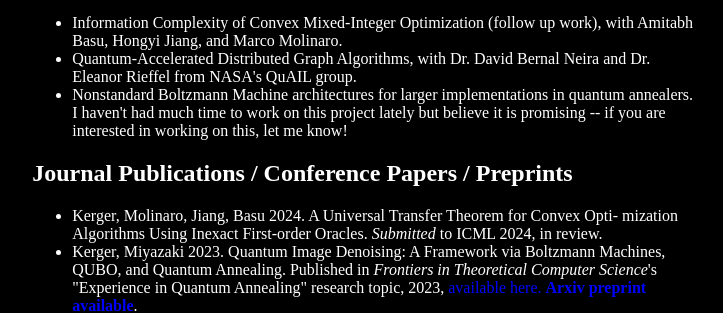
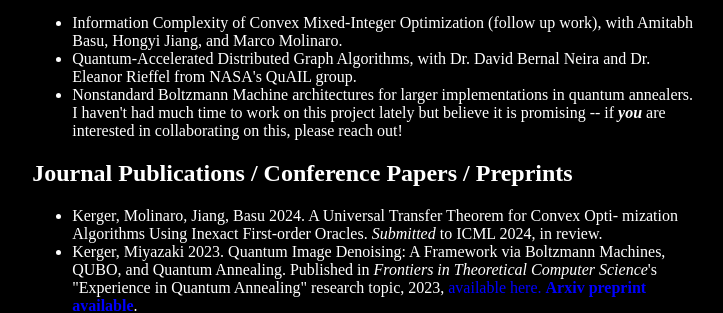
Before and after one commit to PhillipKerger/phillipkerger.github.io, a Jekyll site: the page built from research/index.html, in a window 1280 px wide. Shown: the part 152-465 px from the top of the page, without its empty margins (276-999 px from the left). Built offline with Jekyll 4.4.1, drawn with Linux system fonts in a browser that asks for light colours.

Commit message:
Update index.html

```diff
--- a/research/index.html
+++ b/research/index.html
@@ -7,7 +7,7 @@ title: Phillip Kerger
 	<ul>
 		<li> Information Complexity of Convex Mixed-Integer Optimization (follow up work), with Amitabh Basu, Hongyi Jiang, and Marco Molinaro.</li>
 		<li> Quantum-Accelerated Distributed Graph Algorithms, with Dr. David Bernal Neira and Dr. Eleanor Rieffel from NASA's QuAIL group. </li>
-		<li> Nonstandard Boltzmann Machine architectures for larger implementations in quantum annealers. I haven't had much time to work on this project lately but believe it is promising -- if you are interested in working on this, let me know! </li>
+		<li> Nonstandard Boltzmann Machine architectures for larger implementations in quantum annealers. I haven't had much time to work on this project lately but believe it is promising -- if <b><i>you</i></b> are interested in collaborating on this, please reach out! </li>
 	</ul>
 
 
```
